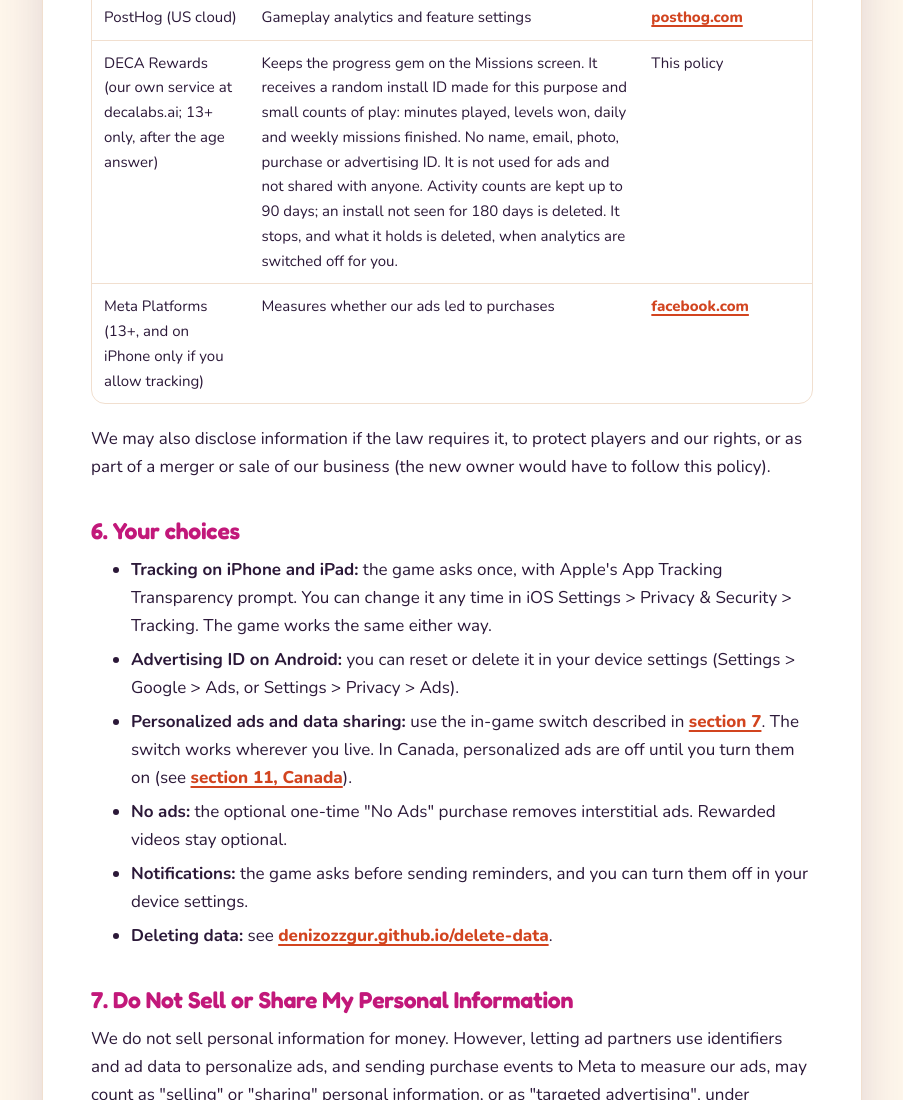
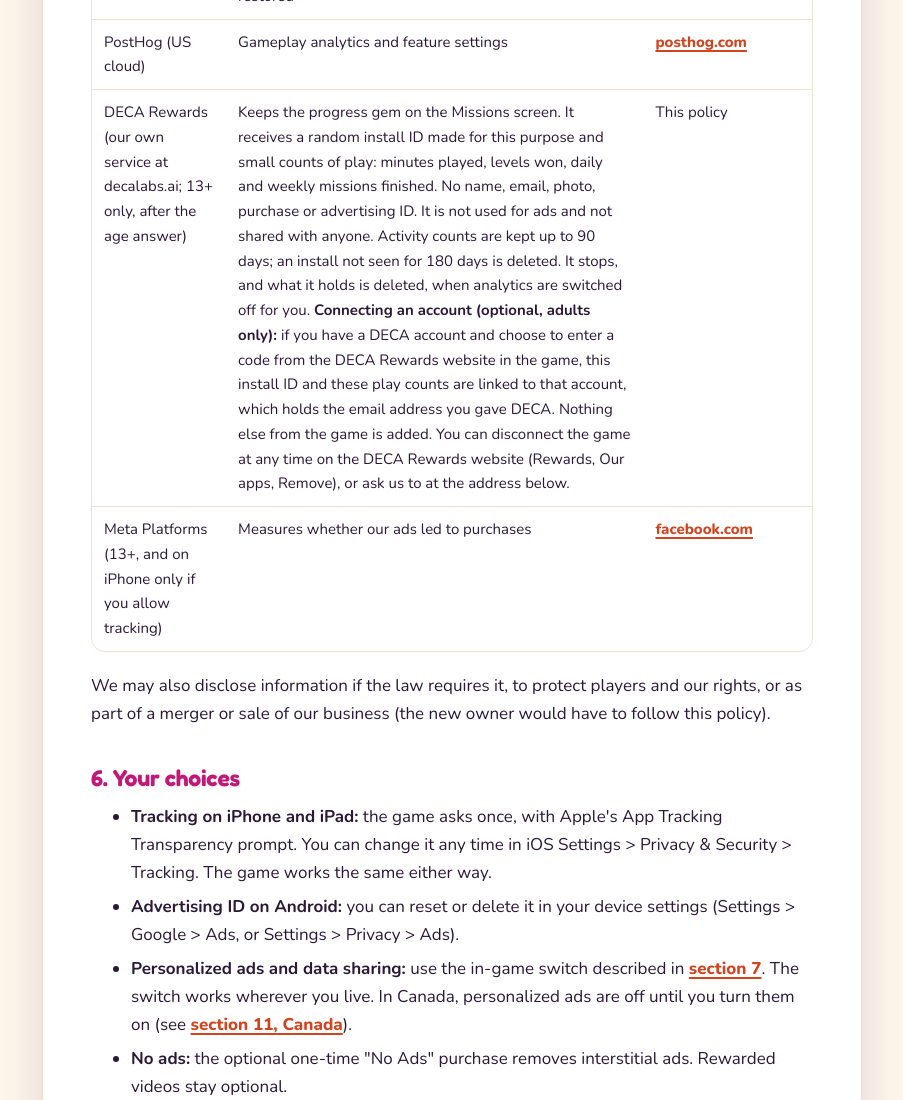
Before and after one commit to denizozzgur/denizozzgur.github.io, a plain HTML site: page privacy/index.html in a window 1280 px wide. Shown: the part 4927-6027 px from the top of the page, without its empty margins (188-1091 px from the left). Drawn offline with Linux system fonts and the light colour scheme.

Commit message:
Squeeze Out! privacy policy: connecting a DECA account (optional, adults only)

```diff
--- a/privacy/index.html
+++ b/privacy/index.html
@@ -110,7 +110,7 @@
       <tr><td>AppsFlyer (13+ only)</td><td>Install attribution and ad measurement</td><td><a href="https://www.appsflyer.com/legal/services-privacy-policy/">appsflyer.com</a></td></tr>
       <tr><td>RevenueCat</td><td>Processes purchase receipts so items are delivered and restored</td><td><a href="https://www.revenuecat.com/privacy/">revenuecat.com</a></td></tr>
       <tr><td>PostHog (US cloud)</td><td>Gameplay analytics and feature settings</td><td><a href="https://posthog.com/privacy">posthog.com</a></td></tr>
-      <tr><td>DECA Rewards (our own service at decalabs.ai; 13+ only, after the age answer)</td><td>Keeps the progress gem on the Missions screen. It receives a random install ID made for this purpose and small counts of play: minutes played, levels won, daily and weekly missions finished. No name, email, photo, purchase or advertising ID. It is not used for ads and not shared with anyone. Activity counts are kept up to 90 days; an install not seen for 180 days is deleted. It stops, and what it holds is deleted, when analytics are switched off for you.</td><td>This policy</td></tr>
+      <tr><td>DECA Rewards (our own service at decalabs.ai; 13+ only, after the age answer)</td><td>Keeps the progress gem on the Missions screen. It receives a random install ID made for this purpose and small counts of play: minutes played, levels won, daily and weekly missions finished. No name, email, photo, purchase or advertising ID. It is not used for ads and not shared with anyone. Activity counts are kept up to 90 days; an install not seen for 180 days is deleted. It stops, and what it holds is deleted, when analytics are switched off for you. <strong>Connecting an account (optional, adults only):</strong> if you have a DECA account and choose to enter a code from the DECA Rewards website in the game, this install ID and these play counts are linked to that account, which holds the email address you gave DECA. Nothing else from the game is added. You can disconnect the game at any time on the DECA Rewards website (Rewards, Our apps, Remove), or ask us to at the address below.</td><td>This policy</td></tr>
       <tr><td>Meta Platforms (13+, and on iPhone only if you allow tracking)</td><td>Measures whether our ads led to purchases</td><td><a href="https://www.facebook.com/privacy/policy/">facebook.com</a></td></tr>
     </tbody>
   </table></div>
```
